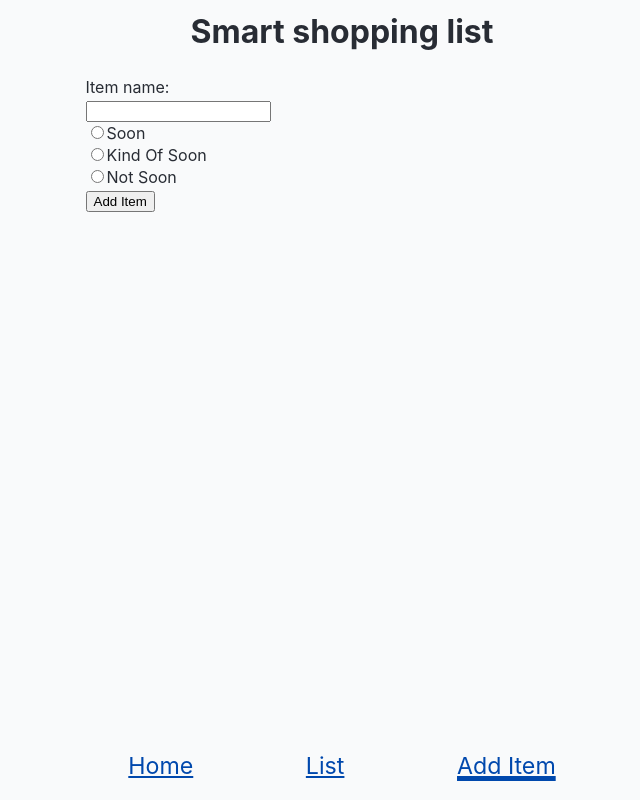
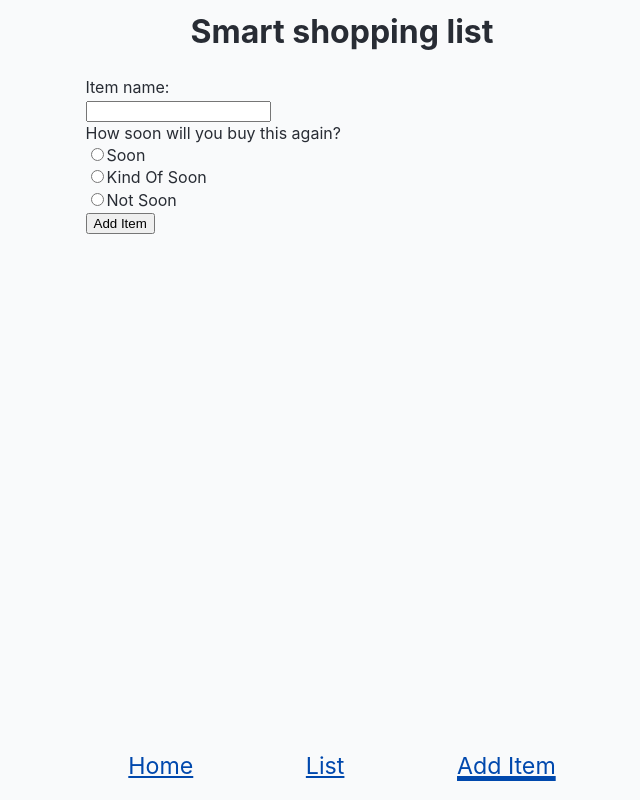
Before and after one commit to the-collab-lab/tcl-54-smart-shopping-list, a React (Vite) app: page /add-item in a window 1280 px wide. Shown: the whole page, without its empty margins (298-938 px from the left). Built offline with nearby package versions, Linux system fonts and the light colour scheme; no server answers; the database is empty.

Commit message:
logs: Minor edits to console logs. #4

```diff
--- a/src/views/AddItem.jsx
+++ b/src/views/AddItem.jsx
@@ -30,13 +30,13 @@ export function AddItem({ listId }) {
 		let date = null;
 		if (event.target.name === 'soon') {
 			date = 7;
-			console.log('clicked 7');
+			console.log('clicked soon');
 		} else if (event.target.name === 'kind-of-soon') {
 			date = 14;
-			console.log('clicked 14');
+			console.log('clicked kind of soon');
 		} else if (event.target.name === 'not-soon') {
 			date = 30;
-			console.log('clicked 30');
+			console.log('clicked not soon');
 		}
 		setItemData({
 			daysUntilNextPurchase: date,
@@ -47,6 +47,7 @@ export function AddItem({ listId }) {
 		<form onSubmit={onFormSubmit}>
 			<div>Item name:</div>
 			<input type="text" name="item" onChange={handleItemName} />
+			<div>How soon will you buy this again?</div>
 			<div>
 				<input
 					type="radio"
@@ -69,7 +70,7 @@ export function AddItem({ listId }) {
 				<input
 					type="radio"
 					id="not-soon"
-					name="soon"
+					name="not-soon"
 					onChange={handlePurchaseDate}
 				/>
 				<label htmlFor="not-soon">Not Soon</label>
@@ -78,6 +79,7 @@ export function AddItem({ listId }) {
 		</form>
 	);
 }
+// pseudo code
 // add radio buttons that correspond to soon, kind of soon, not soon
 // Add form that allows user to add item name
 // soon = 7 days
```
